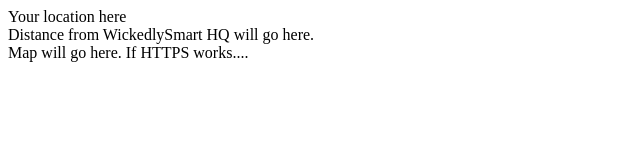
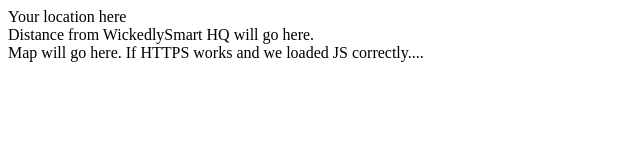
Before and after one commit to iarobinson/googleMapPractice, a plain HTML site: page index.html in a window 1280 px wide. Shown: the whole page, without its empty margins (0-640 px from the left). Drawn offline with Linux system fonts and the light colour scheme; some packages are replaced by stand-ins of ours.

Commit message:
Add text to make it clear that changes have synced from local machine to github pages.

```diff
--- a/index.html
+++ b/index.html
@@ -13,7 +13,7 @@
     Distance from WickedlySmart HQ will go here.
   </div>
   <div id="map">
-    Map will go here. If HTTPS works....
+    Map will go here. If HTTPS works and we loaded JS correctly....
   </div>
 </body>
 
```
